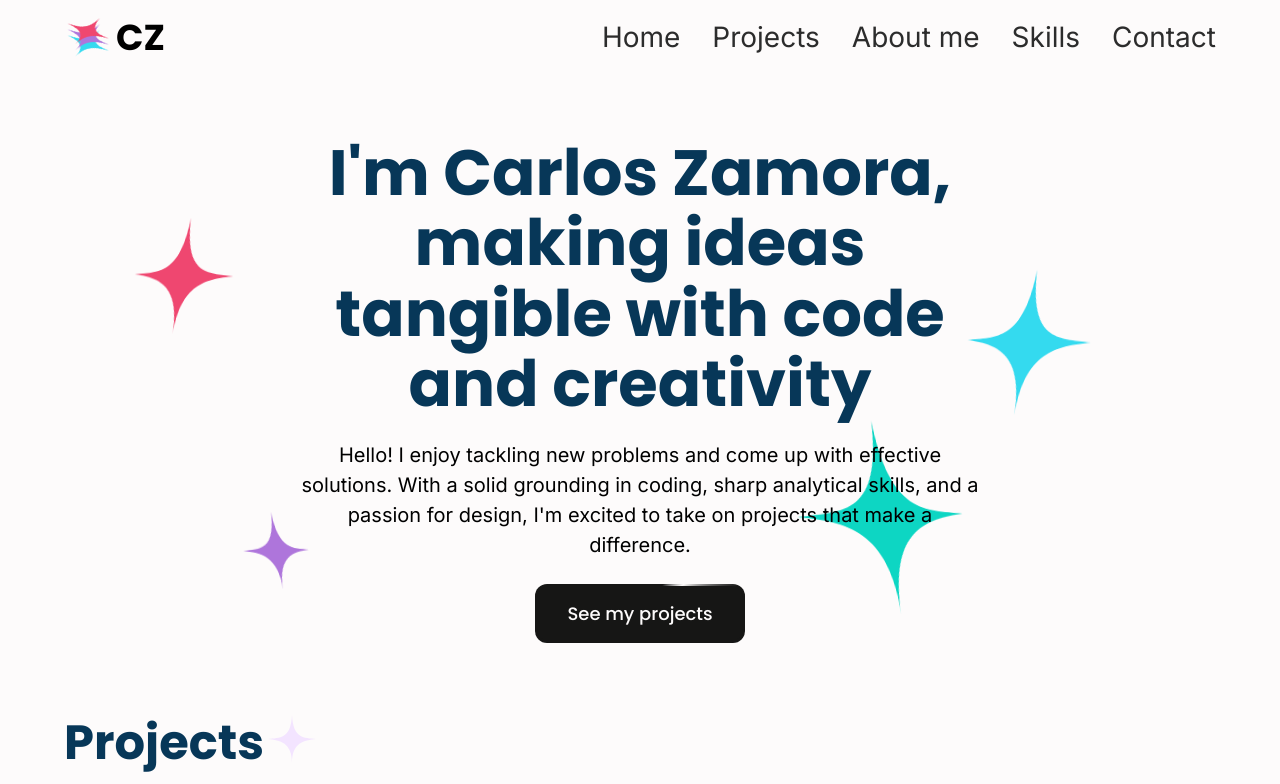
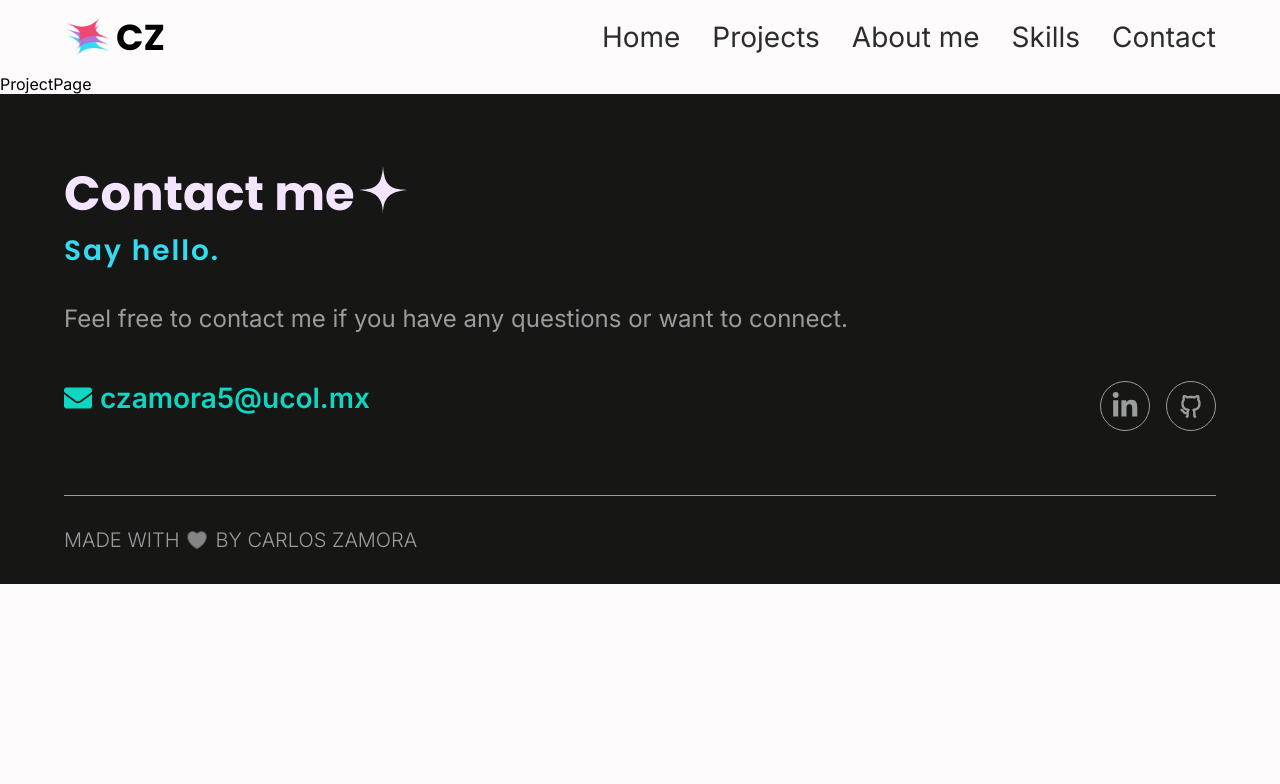
Before and after one commit to carloszamora14/portfolio, a React (Vite) app: page /daily-ui-challenge in a window 1280 px wide. Shown: the top 784 px of the page. Built offline with nearby package versions, Linux system fonts and the light colour scheme.

Commit message:
set up project and folder structure for adding additional pages

```diff
--- a/package.json
+++ b/package.json
@@ -13,7 +13,8 @@
     "framer-motion": "^11.5.4",
     "react": "^18.3.1",
     "react-dom": "^18.3.1",
-    "react-icons": "^5.3.0"
+    "react-icons": "^5.3.0",
+    "react-router-dom": "^6.26.2"
   },
   "devDependencies": {
     "@eslint/js": "^9.9.0",
--- a/src/App.jsx
+++ b/src/App.jsx
@@ -1,21 +1,19 @@
-import Header from './components/Header/Header';
-import Hero from './components/Hero/Hero';
-import Projects from './components/Projects/Projects';
-import SkillsList from './components/SkillsList/SkillsList';
-import Footer from './components/Footer/Footer';
+import { BrowserRouter as Router, Route, Routes } from 'react-router-dom';
+import Layout from './components/Layout/Layout';
+import LandingPage from './pages/LandingPage';
+import ProjectPage from './pages/ProjectPage';
 import './styles.css';
 
 function App() {
   return (
-    <>
-      <Header />
-      <main>
-        <Hero />
-        <Projects />
-        <SkillsList />
-      </main>
-      <Footer />
-    </>
+    <Router>
+      <Routes>
+        <Route path="/" element={<Layout />}>
+          <Route index element={<LandingPage />} />
+          <Route path=":projectName" element={<ProjectPage />} />
+        </Route>
+      </Routes>
+    </Router>
   );
 }
 
--- /dev/null
+++ b/src/components/Layout/Layout.jsx
@@ -0,0 +1,15 @@
+import { Outlet } from 'react-router-dom';
+import Header from '../Header/Header';
+import Footer from '../Footer/Footer';
+
+function Layout() {
+  return (
+    <>
+      <Header />
+      <Outlet />
+      <Footer />
+    </>
+  );
+}
+
+export default Layout;
--- /dev/null
+++ b/src/pages/LandingPage.jsx
@@ -0,0 +1,15 @@
+import Hero from '../components/Hero/Hero';
+import Projects from '../components/Projects/Projects';
+import SkillsList from '../components/SkillsList/SkillsList';
+
+function LandingPage() {
+  return (
+    <main>
+      <Hero />
+      <Projects />
+      <SkillsList />
+    </main>
+  );
+}
+
+export default LandingPage;
--- /dev/null
+++ b/src/pages/ProjectPage.jsx
@@ -0,0 +1,5 @@
+function ProjectPage() {
+  return <div>ProjectPage</div>;
+}
+
+export default ProjectPage;
```
Also changed, not shown: 1 other file (tests, documents, lock files or other folders).
